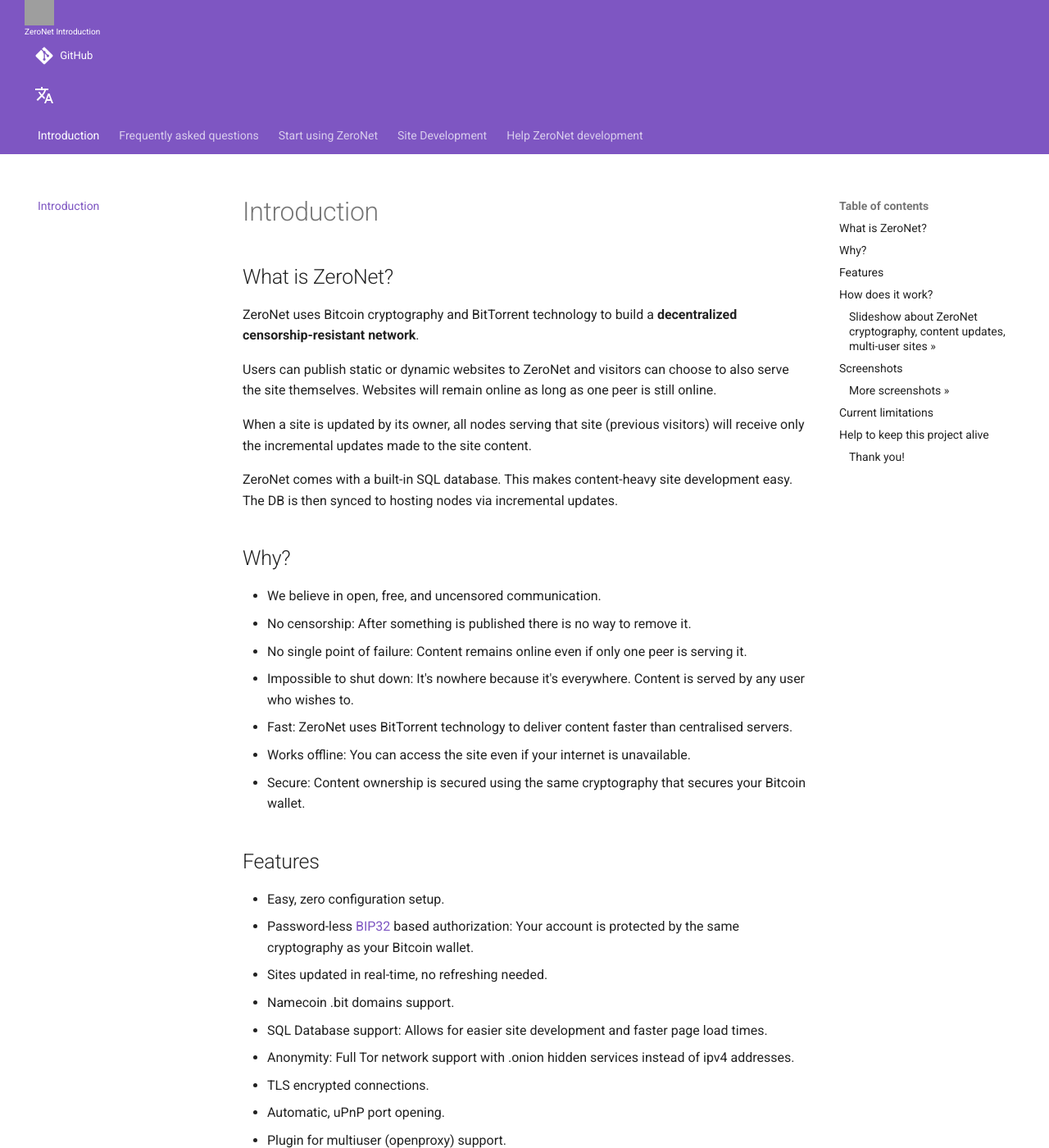
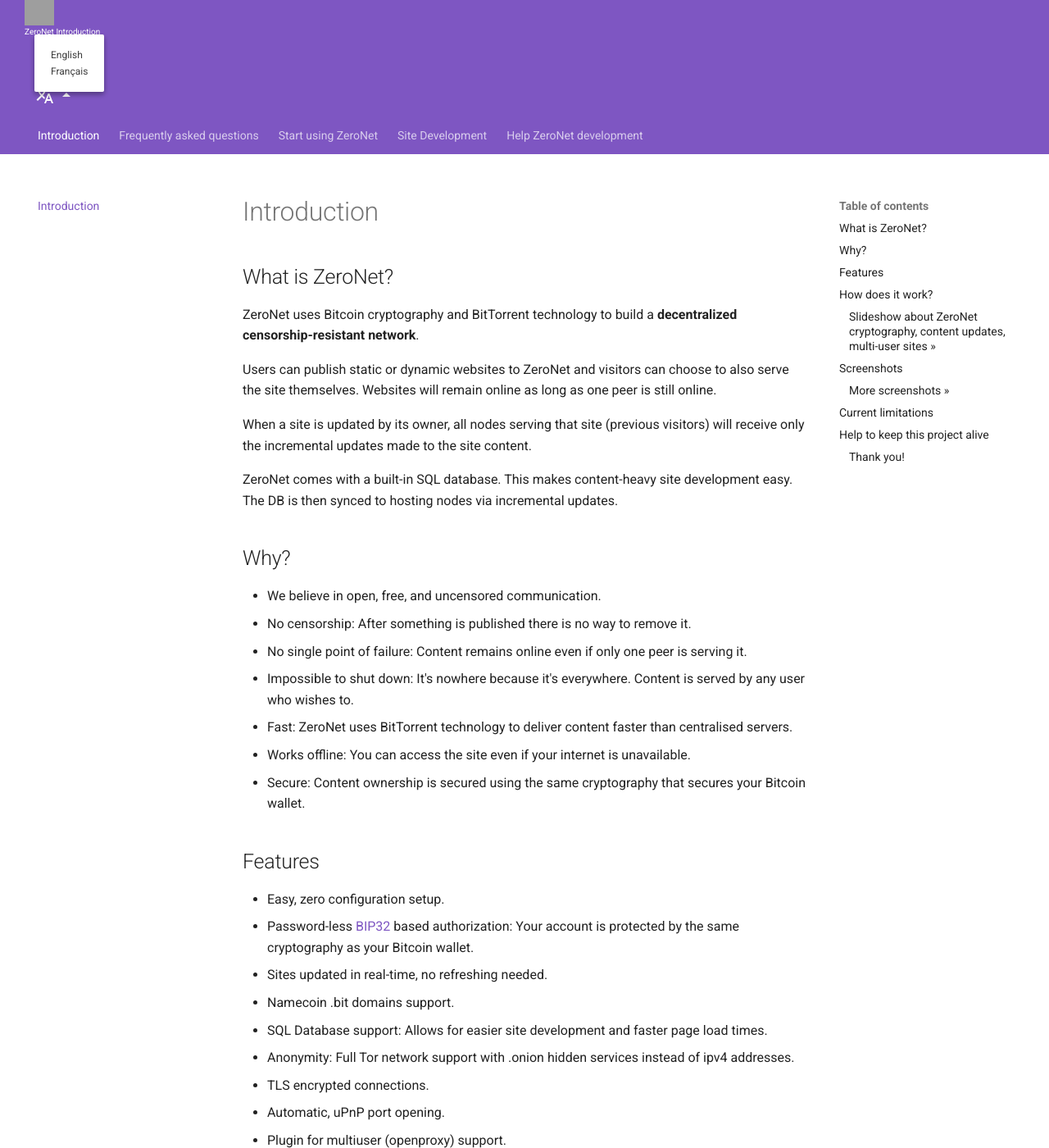
Before and after one commit to HelloZeroNet/Documentation, an MkDocs documentation site: the page built from docs/en/index.md, in a window 1280 px wide and 1400 px high. Shown: the whole window at 82% size. Built offline with MkDocs 1.6.1 and Material for MkDocs 9.7.7, drawn with Linux system fonts in a browser that asks for light colours; comment, search, counter and statistics services are not loaded; grey boxes are pictures that could not be loaded.

Commit message:
Added dropdown menu

```diff
--- /dev/null
+++ b/docs/javascript/menu.js
@@ -0,0 +1,12 @@
+function translationClicked (event) {
+  console.log(document.getElementById('translationMenu'))
+  if (document.getElementById('translationMenu').style.display === 'none') {
+    document.getElementById('translationMenu').style.display = 'inline-block'
+    document.getElementById('menuDropUp').style.display = 'inline-block'
+    document.getElementById('menuDropDown').style.display = 'none'
+  } else {
+    document.getElementById('translationMenu').style.display = 'none'
+    document.getElementById('menuDropUp').style.display = 'none'
+    document.getElementById('menuDropDown').style.display = 'inline-block'
+  }
+}
--- /dev/null
+++ b/docs/stylesheets/menu.css
@@ -0,0 +1,24 @@
+.md-menu {
+  background-color: white;
+  display: inline-block;
+  box-shadow: 0 3px 6px rgba(0,0,0,0.16), 0 3px 6px rgba(0,0,0,0.23);
+  border-radius: 2px;
+  position: absolute;
+  left: 42px;
+  top: 42px;
+  padding: 8px 18px;
+}
+
+.md-menu .md-list {
+  padding-left: 0;
+}
+
+.md-list-item__text {
+  color: rgba(0, 0, 0, 0.76);
+  font-size: 1.2em;
+}
+
+.md-list-item {
+  margin: 6px 2px;
+  cursor: pointer;
+}
--- a/mkdocs.yml
+++ b/mkdocs.yml
@@ -6,8 +6,8 @@
 repo_url: https://github.com/HelloZeroNet/ZeroNet
 edit_uri: ../Documentation/edit/master/docs/
 
-extra_css: [docs.css]
-extra_javascript: [docs.js]
+extra_css: [docs.css, stylesheets/menu.css]
+extra_javascript: [docs.js, javascript/menu.js]
 theme:
   language: 'en'
   feature:
--- a/theme/partials/header.html
+++ b/theme/partials/header.html
@@ -47,9 +47,21 @@
       <div class="md-flex__cell md-flex__cell--shrink">
         <div class="md-header-nav__source">
           <div class="md-source">
-            <div class="md-source__icon">
+            <div id="translation" class="md-source__icon" onClick="translationClicked(event)">
               <svg xmlns="http://www.w3.org/2000/svg" width="24" height="24" viewBox="0 0 24 24"><path d="M0 0h24v24H0z" fill="none"/><path fill="white" d="M12.87 15.07l-2.54-2.51.03-.03c1.74-1.94 2.98-4.17 3.71-6.53H17V4h-7V2H8v2H1v1.99h11.17C11.5 7.92 10.44 9.75 9 11.35 8.07 10.32 7.3 9.19 6.69 8h-2c.73 1.63 1.73 3.17 2.98 4.56l-5.09 5.02L4 19l5-5 3.11 3.11.76-2.04zM18.5 10h-2L12 22h2l1.12-3h4.75L21 22h2l-4.5-12zm-2.62 7l1.62-4.33L19.12 17h-3.24z"/></svg>
+              <svg id="menuDropUp" style="margin-left:0;" xmlns="http://www.w3.org/2000/svg" width="24" height="24" viewBox="0 0 24 24"><path d="M7 14l5-5 5 5z" fill="white"/><path d="M0 0h24v24H0z" fill="none"/></svg>
+              <svg id="menuDropDown" style="margin-left:0; display: none;" xmlns="http://www.w3.org/2000/svg" width="24" height="24" viewBox="0 0 24 24"><path d="M7 10l5 5 5-5z" fill="white"/><path d="M0 0h24v24H0z" fill="none"/></svg>
             </div>
+          </div>
+          <div id="translationMenu" class="md-menu" tabindex="-1">
+            <ul class="md-list" role="menu" aria-hidden="true" aria-orientation="vertical">
+              <li class="md-list-item" role="menuitem">
+                <a class="md-list-item__text" href="/en/">English</a>
+              </li>
+              <li class="md-list-item" role="menuitem">
+                <a class="md-list-item__text" href="/fr/">Français</a>
+              </li>
+            </ul>
           </div>
         </div>
       </div>
```
Also changed, not shown: theme/assets/images/icons/baseline-arrow_drop_down-24px.svg (added), theme/assets/images/icons/baseline-arrow_drop_up-24px.svg (added).
